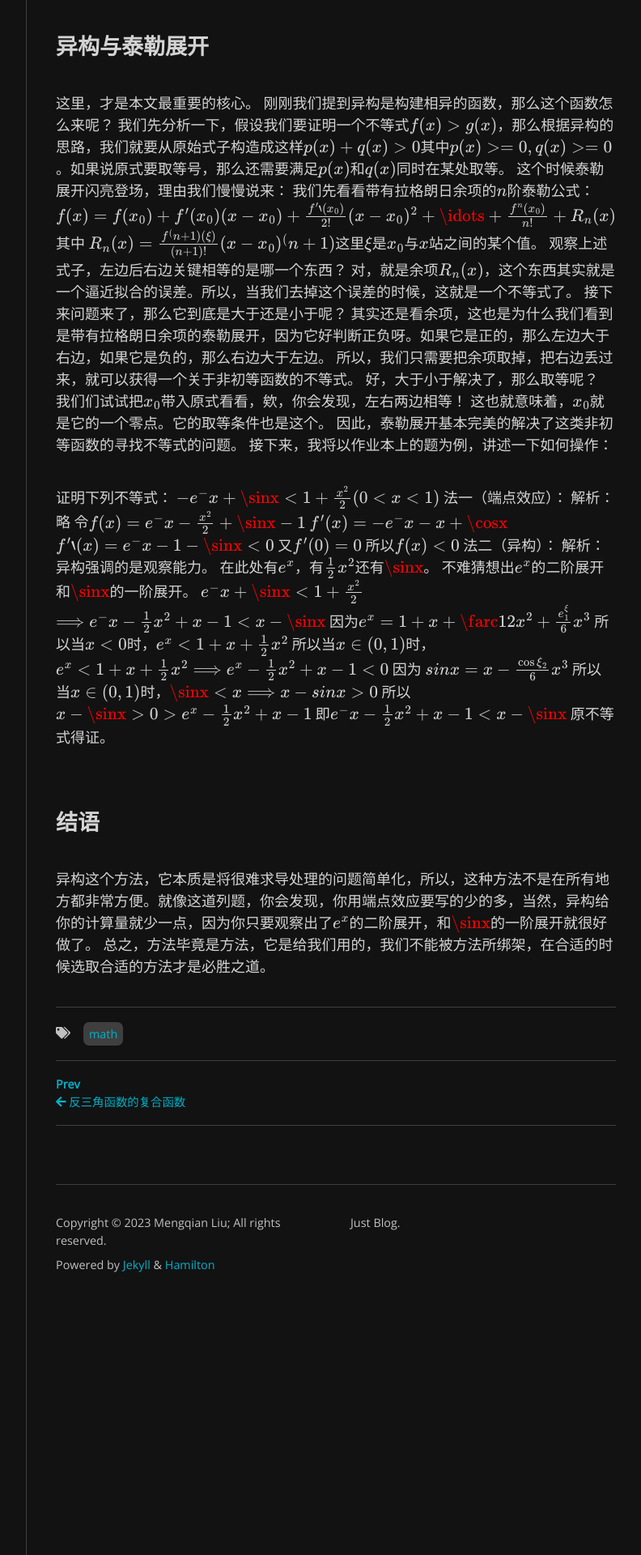
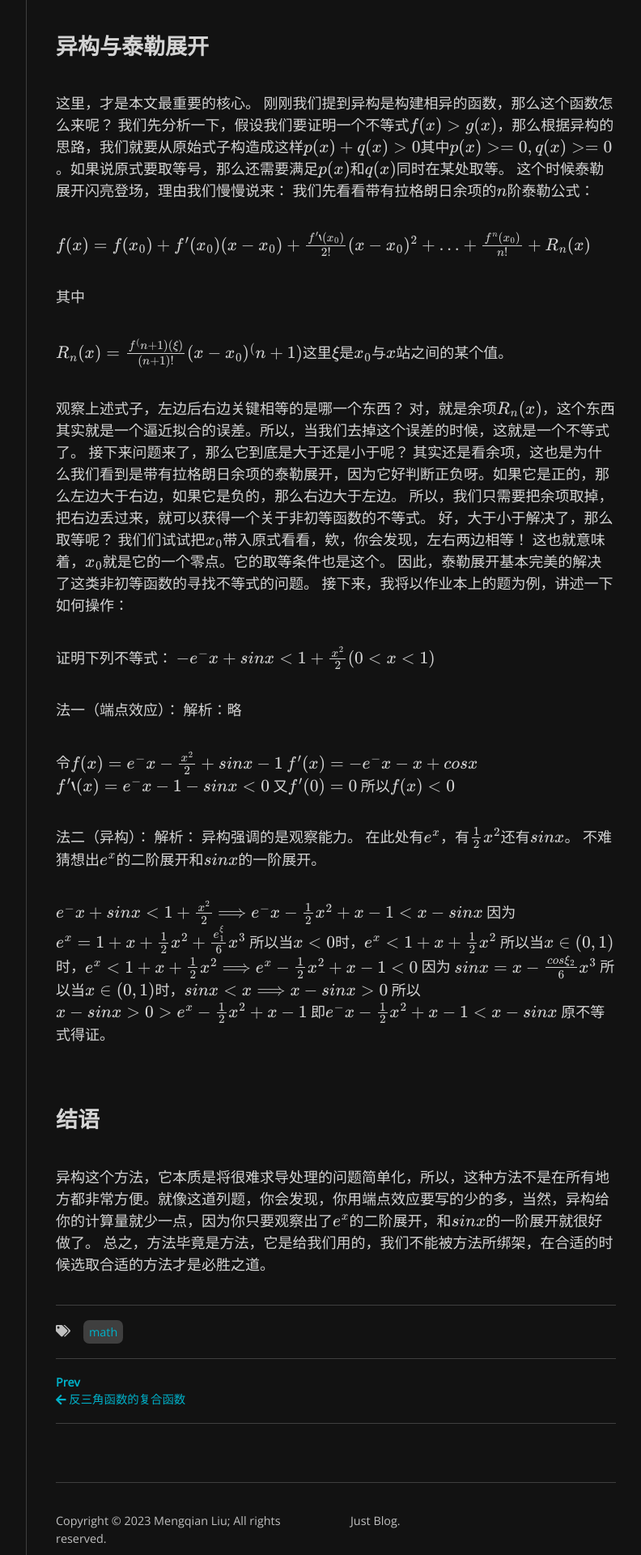
Before and after one commit to cloud-windl/cloud-windl.github.io, a Jekyll site: the page built from _posts/2023-11-20--异构和泰勒展开.md, in a window 1280 px wide. Shown: the part 1522-3442 px from the top of the page at 81% size, without its empty margins (357-1149 px from the left). Built offline with Jekyll 4.4.1, drawn with Linux system fonts in a browser that asks for light colours; nearby versions of some CDN libraries; some web fonts are replaced.

Commit message:
Update 2023-11-20--异构和泰勒展开.md

```diff
--- a/_posts/2023-11-20--异构和泰勒展开.md
+++ b/_posts/2023-11-20--异构和泰勒展开.md
@@ -25,9 +25,13 @@ tags: [Math]
 我们先分析一下，假设我们要证明一个不等式$f(x)>g(x)$，那么根据异构的思路，我们就要从原始式子构造成这样$ p(x)+q(x)>0 $其中$p(x)>=0,q(x)>=0$。如果说原式要取等号，那么还需要满足$p(x)$和$q(x)$同时在某处取等。
 这个时候泰勒展开闪亮登场，理由我们慢慢说来：
 我们先看看带有拉格朗日余项的$n$阶泰勒公式：
-$f(x)=f(x_0)+f'(x_0)(x-x_0)+\frac{f''(x_0)}{2!}(x-x_0)^2+\idots+\frac{f^n(x_0)}{n!}+R_n(x)$
+
+$f(x)=f(x_0)+f'(x_0)(x-x_0)+\frac{f''(x_0)}{2!}(x-x_0)^2+\ldots+\frac{f^n(x_0)}{n!}+R_n(x)$
+
 其中
+
 $R_n(x)=\frac{f^(n+1) (\xi)}{(n+1)!}(x-x_0)^(n+1)$这里$\xi$是$x_0$与$x$站之间的某个值。
+
 观察上述式子，左边后右边关键相等的是哪一个东西？
 对，就是余项$R_n(x)$，这个东西其实就是一个逼近拟合的误差。所以，当我们去掉这个误差的时候，这就是一个不等式了。
 接下来问题来了，那么它到底是大于还是小于呢？
@@ -40,30 +44,34 @@ $R_n(x)=\frac{f^(n+1) (\xi)}{(n+1)!}(x-x_0)^(n+1)$这里$\xi$是$x_0$与$x$站
 接下来，我将以作业本上的题为例，讲述一下如何操作：
 
 证明下列不等式：
-$-e^-x + \sinx < 1 + \frac{x^2}{2} (0 < x < 1)$
+$-e^-x + sinx < 1 + \frac{x^2}{2} (0 < x < 1)$
+
 法一（端点效应）：
 解析：略
-令$f(x)=e^-x - \frac{x^2}{2}+\sinx -1$
-$f'(x)=-e^-x -x + \cosx $
-$f''(x) = e^-x - 1 - \sinx < 0$
+
+令$f(x)=e^-x - \frac{x^2}{2}+sinx -1$
+$f'(x)=-e^-x -x + cosx $
+$f''(x) = e^-x - 1 - sinx < 0$
 又$f'(0) = 0$
 所以$f(x) < 0$
+
 法二（异构）：
 解析：
 异构强调的是观察能力。
-在此处有$e^x$，有$\frac{1}{2}x^2$还有$\sinx$。
-不难猜想出$e^x$的二阶展开和$\sinx$的一阶展开。
-$ e^ - x + \sinx < 1 + \frac{x^2}{2} $
-$ \Longrightarrow e^-x - \frac{1}{2}x^2 + x - 1 < x - \sinx $
-因为$ e^x = 1 + x + \farc{1}{2}x^2 + \frac{e^\xi_1}{6}x^3 $
+在此处有$e^x$，有$\frac{1}{2}x^2$还有$sinx$。
+不难猜想出$e^x$的二阶展开和$sinx$的一阶展开。
+
+$ e^ - x + sinx < 1 + \frac{x^2}{2} $
+$ \Longrightarrow e^-x - \frac{1}{2}x^2 + x - 1 < x - sinx $
+因为$ e^x = 1 + x + \frac{1}{2}x^2 + \frac{e^\xi_1}{6}x^3 $
 所以当$ x < 0 $时，$e^x < 1 + x + \frac{1}{2}x^2$
-所以当$ x \in (0 ,1)$时，$e^x < 1 + x + \frac{1}{2}x^2 \Longrightarrow e^x - \frac{1}{2}x^2 + x - 1 < 0$
-因为 $ sinx = x - \frac{\cos\xi_2}{6}x^3$
-所以当$ x \in (0 ,1) $时，$ \sinx < x \Longrightarrow x - sinx > 0 $
-所以$ x - \sinx > 0 > e^x - \frac{1}{2}x^2 + x - 1 $
-即$e^-x - \frac{1}{2}x^2 + x - 1 < x - \sinx$
+所以当$ x \in (0 , 1) $时，$e^x < 1 + x + \frac{1}{2}x^2 \Longrightarrow e^x - \frac{1}{2}x^2 + x - 1 < 0$
+因为 $ sinx = x - \frac{cos\xi_2}{6}x^3$
+所以当$ x \in (0 , 1) $时，$ sinx < x \Longrightarrow x - sinx > 0 $
+所以$ x - sinx > 0 > e^x - \frac{1}{2}x^2 + x - 1 $
+即$ e^-x - \frac{1}{2}x^2 + x - 1 < x - sinx$
 原不等式得证。
 
 ## 结语
-异构这个方法，它本质是将很难求导处理的问题简单化，所以，这种方法不是在所有地方都非常方便。就像这道列题，你会发现，你用端点效应要写的少的多，当然，异构给你的计算量就少一点，因为你只要观察出了$e^x$的二阶展开，和$\sinx$的一阶展开就很好做了。
+异构这个方法，它本质是将很难求导处理的问题简单化，所以，这种方法不是在所有地方都非常方便。就像这道列题，你会发现，你用端点效应要写的少的多，当然，异构给你的计算量就少一点，因为你只要观察出了$e^x$的二阶展开，和$sinx$的一阶展开就很好做了。
 总之，方法毕竟是方法，它是给我们用的，我们不能被方法所绑架，在合适的时候选取合适的方法才是必胜之道。
```
